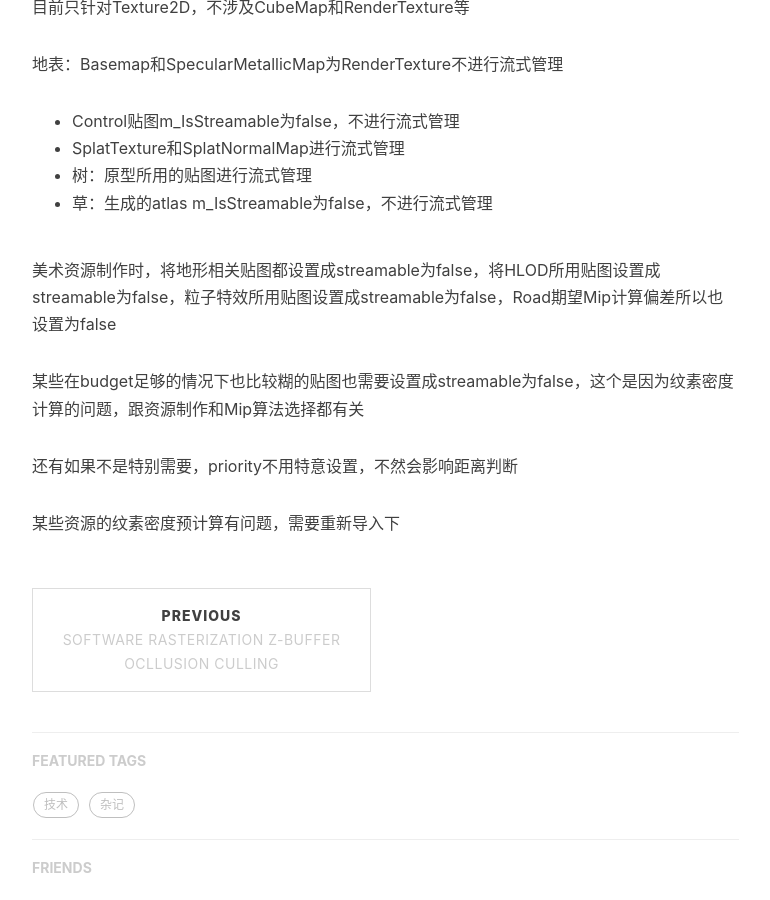
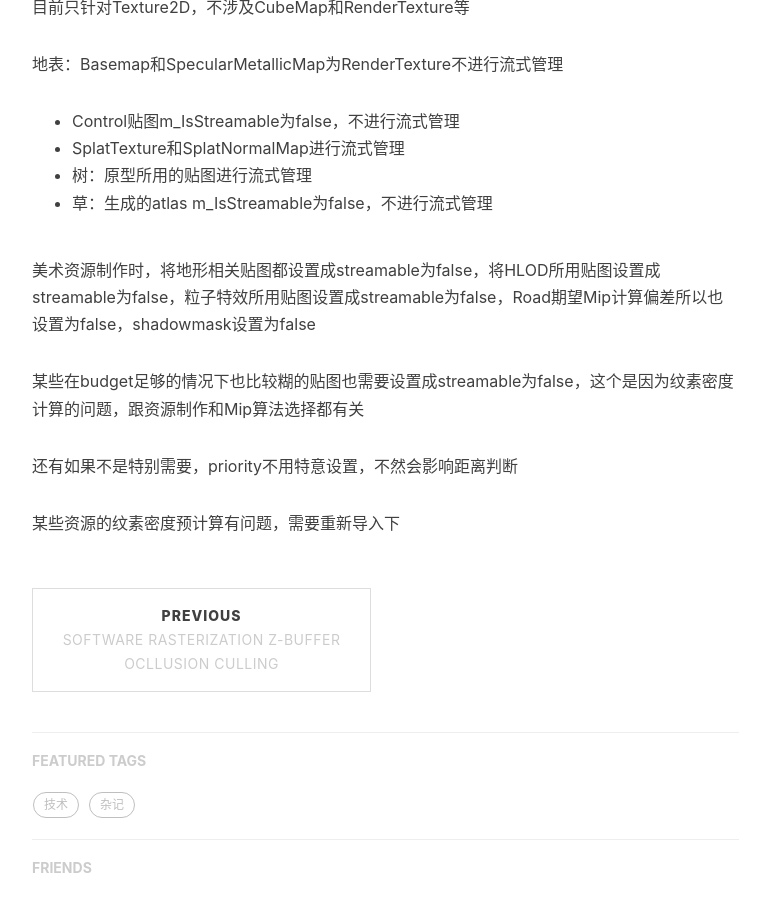
Before and after one commit to huangx916/huangx916.github.io, a Jekyll site: the page built from _posts/2020-05-23-texturestreaming.markdown, in a window 1280 px wide and 900 px high, scrolled down 2176 px. Shown: the whole window, without its empty margins (233-1003 px from the left). Built offline with Jekyll 4.4.1, drawn with Linux system fonts in a browser that asks for light colours; nearby versions of some CDN libraries; comment, search, counter and statistics services are not loaded.

Commit message:
Update 2020-05-23-texturestreaming.markdown

```diff
--- a/_posts/2020-05-23-texturestreaming.markdown
+++ b/_posts/2020-05-23-texturestreaming.markdown
@@ -70,7 +70,7 @@ Streaming Priority：流入流出优先级，优先级越低表示越远(比距
 * 树：原型所用的贴图进行流式管理
 * 草：生成的atlas m_IsStreamable为false，不进行流式管理
 
-美术资源制作时，将地形相关贴图都设置成streamable为false，将HLOD所用贴图设置成streamable为false，粒子特效所用贴图设置成streamable为false，Road期望Mip计算偏差所以也设置为false
+美术资源制作时，将地形相关贴图都设置成streamable为false，将HLOD所用贴图设置成streamable为false，粒子特效所用贴图设置成streamable为false，Road期望Mip计算偏差所以也设置为false，shadowmask设置为false
 
 某些在budget足够的情况下也比较糊的贴图也需要设置成streamable为false，这个是因为纹素密度计算的问题，跟资源制作和Mip算法选择都有关
 
```
